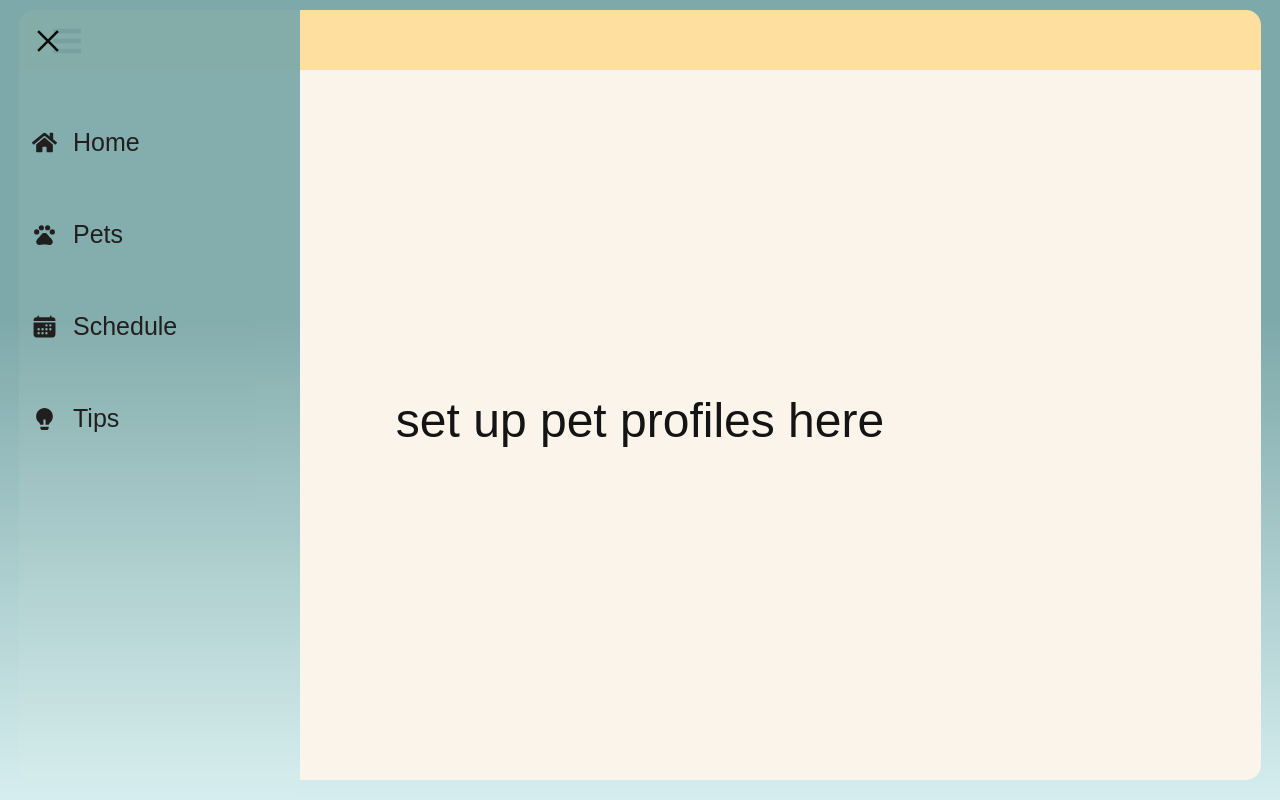
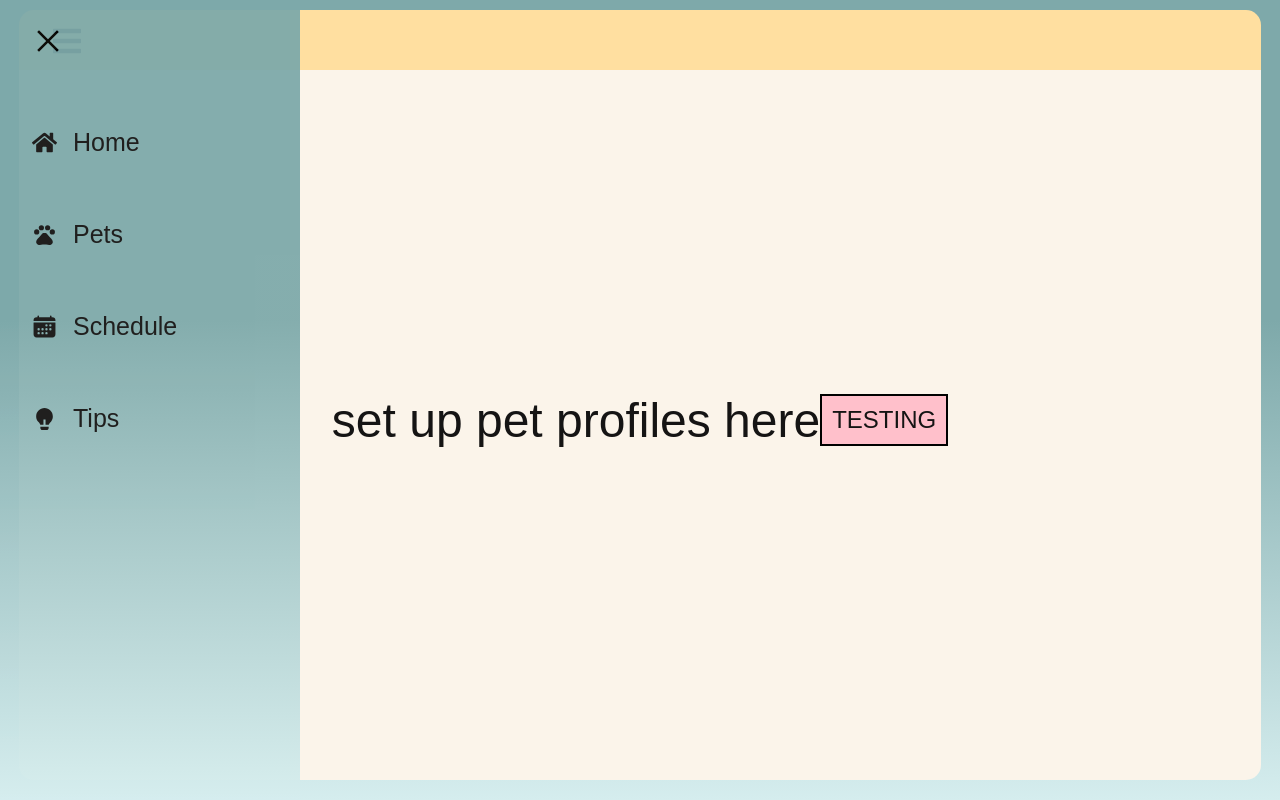
Before and after one commit to shanwhite/petal, a React (Create React App) app in the folder petal/: page /pets in a window 1280 px wide. Built offline with nearby package versions, Linux system fonts and the light colour scheme; a web font is replaced by a local one.

Commit message:
began designing pets and added a design folder for all CSS files

```diff
--- /dev/null
+++ b/petal/src/design/pets.css
@@ -0,0 +1,7 @@
+.test
+{
+    position: relative;
+    border: 2px solid black;
+    background-color: pink;
+    padding: 10px;
+}
--- a/petal/src/pages/pets.js
+++ b/petal/src/pages/pets.js
@@ -1,10 +1,18 @@
 import React from "react";
+import '../design/pets.css';
 
 function Pets() {
     return (
-        <div className="pets">
-            <h1>set up pet profiles here</h1>
+        //The parent elements
+        <div className="pets"> <h1>set up pet profiles here</h1>
+            <div className="test"> TESTING </div>
+
+
+
+
+
         </div>
+
     );
 };
 
```
